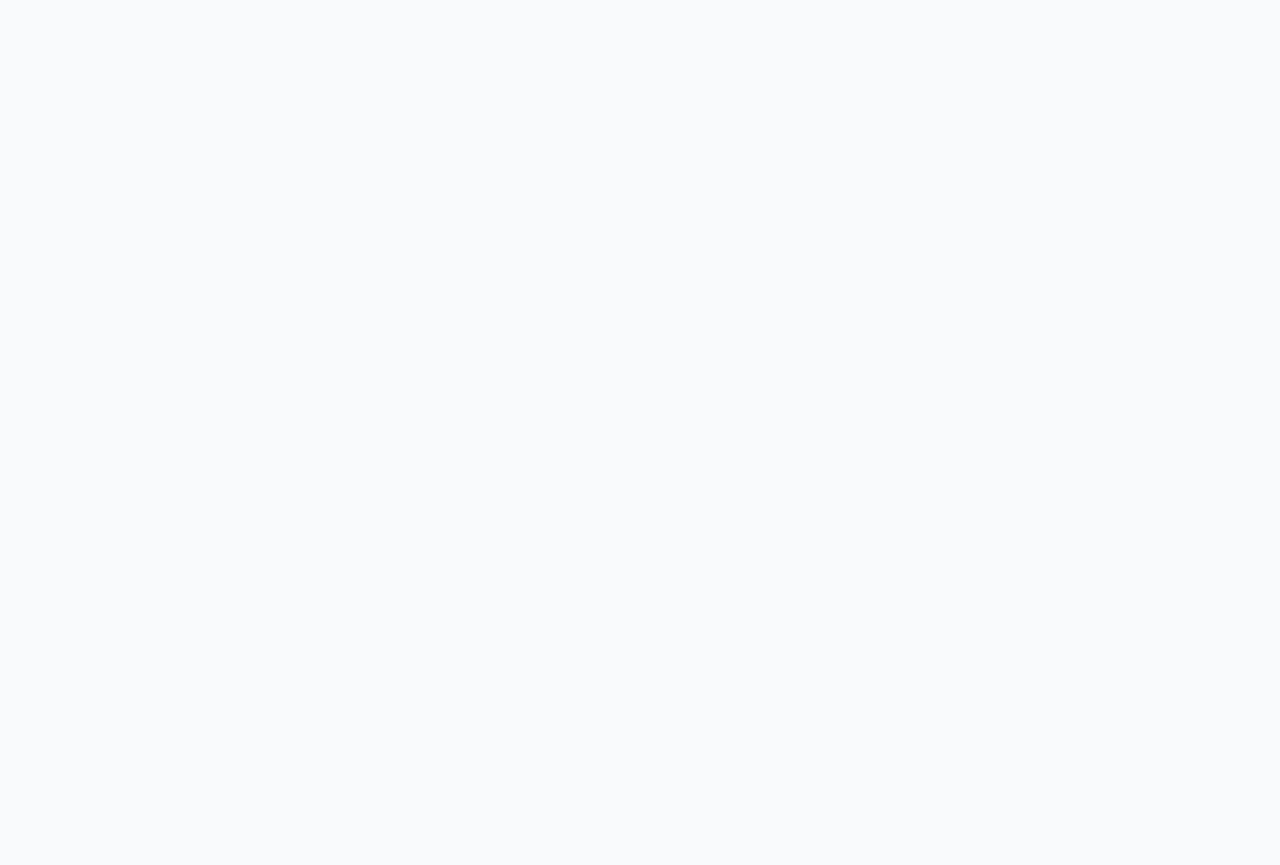
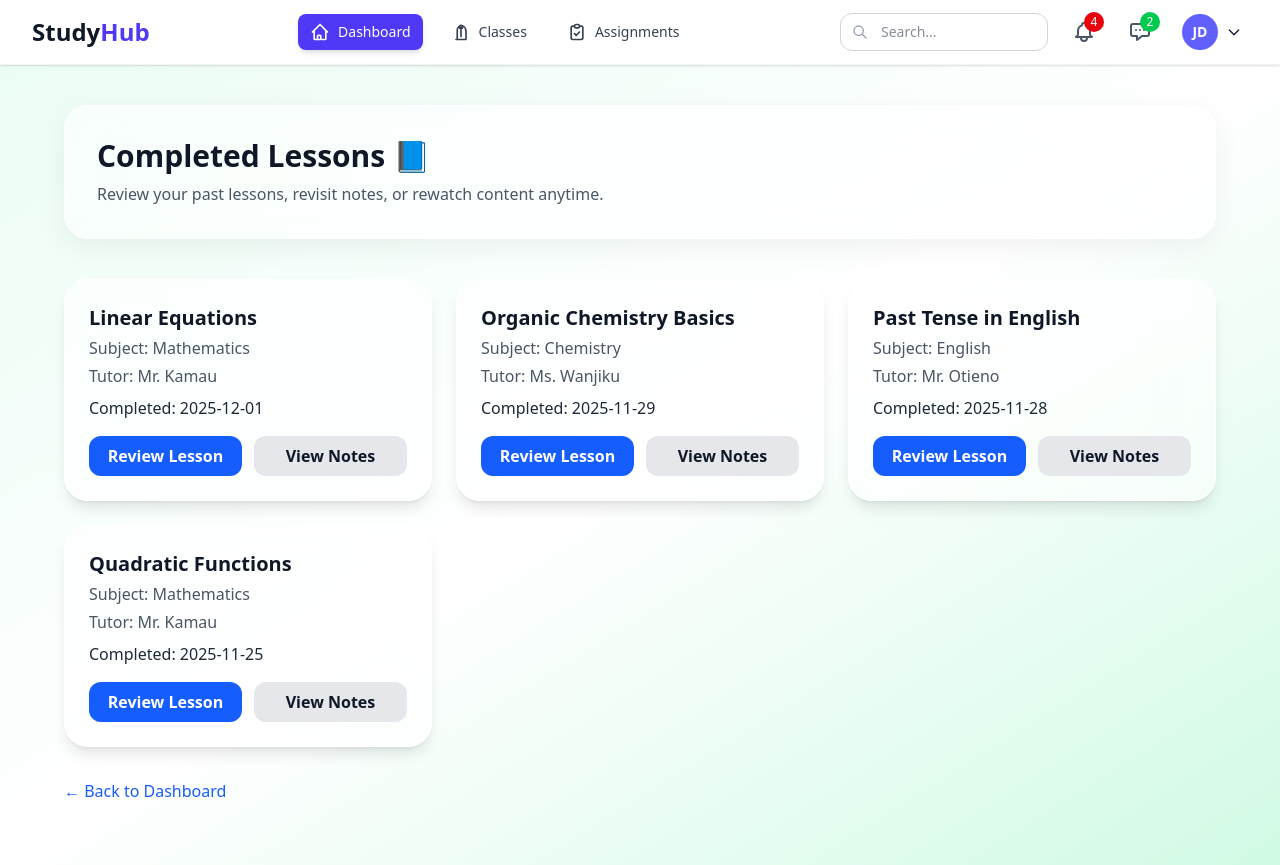
Before and after one commit to juliusmwas/StudyHub, a React (Vite) app: page /student/lessons/completed in a window 1280 px wide. Before the commit this address had no page. Before the commit the page ends 800 px from the top, so only its background shows below. Built offline with nearby package versions, Linux system fonts and the light colour scheme.

Commit message:
Added a comleted lesson section to help students track the classes they have attended to

```diff
--- a/src/App.jsx
+++ b/src/App.jsx
@@ -10,7 +10,7 @@ import TutorDashboard from './Pages/dashboard/tutor/Dashboard';
 import ContinueLesson from './Pages/dashboard/student/Lessons/ContinueLesson';
 import StudentSchedule from './Pages/dashboard/student/Lessons/StudentSchedule';
 import StudentMessages from "./Pages/dashboard/student/Messages/StudentMessages";
-
+import CompletedLessons from "./Pages/dashboard/student/Lessons/CompletedLessons";
 
 function App() {
 
@@ -37,6 +37,7 @@ function App() {
         <Route path="/student/lessons/continue" element={<ContinueLesson />}/>
         <Route path="/student/schedule" element={<StudentSchedule />}/>
         <Route path="/student/messages" element={<StudentMessages />}/>
+        <Route path="/student/lessons/completed" element={<CompletedLessons />}/>
 
       </Routes>
     </Router>
--- /dev/null
+++ b/src/Pages/dashboard/student/Lessons/CompletedLessons.jsx
@@ -0,0 +1,98 @@
+import { Link } from "react-router-dom";
+import StudentNavbar from "../../../../Components/StudentNavbar";
+
+export default function CompletedLessons() {
+  // Mock completed lessons data
+  const completedLessons = [
+    {
+      id: 1,
+      title: "Linear Equations",
+      subject: "Mathematics",
+      tutor: "Mr. Kamau",
+      date: "2025-12-01",
+    },
+    {
+      id: 2,
+      title: "Organic Chemistry Basics",
+      subject: "Chemistry",
+      tutor: "Ms. Wanjiku",
+      date: "2025-11-29",
+    },
+    {
+      id: 3,
+      title: "Past Tense in English",
+      subject: "English",
+      tutor: "Mr. Otieno",
+      date: "2025-11-28",
+    },
+    {
+      id: 4,
+      title: "Quadratic Functions",
+      subject: "Mathematics",
+      tutor: "Mr. Kamau",
+      date: "2025-11-25",
+    },
+  ];
+
+  return (
+    <>
+      <StudentNavbar />
+
+      <div className="min-h-screen bg-gradient-to-br from-emerald-50 via-white to-emerald-100 px-6 py-10">
+        <div className="max-w-6xl mx-auto">
+
+          {/* Header */}
+          <div className="bg-white/60 backdrop-blur-xl p-8 rounded-3xl border border-white shadow-[0_8px_30px_rgba(0,0,0,0.06)] mb-10">
+            <h1 className="text-3xl font-semibold text-gray-900">Completed Lessons 📘</h1>
+            <p className="text-gray-600 mt-2">
+              Review your past lessons, revisit notes, or rewatch content anytime.
+            </p>
+          </div>
+
+          {/* Lessons Grid */}
+          <div className="grid grid-cols-1 md:grid-cols-2 lg:grid-cols-3 gap-6">
+            {completedLessons.map((lesson) => (
+              <div
+                key={lesson.id}
+                className="bg-white/60 backdrop-blur-xl p-6 rounded-3xl border border-white shadow-lg hover:shadow-xl transition flex flex-col justify-between"
+              >
+                <div>
+                  <h2 className="text-xl font-bold text-gray-900">{lesson.title}</h2>
+                  <p className="text-gray-600 mt-1">Subject: {lesson.subject}</p>
+                  <p className="text-gray-600 mt-1">Tutor: {lesson.tutor}</p>
+                  <p className="text-gray-800 font-medium mt-2">Completed: {lesson.date}</p>
+                </div>
+
+                <div className="mt-4 flex gap-3">
+                  <Link
+                    to={`/student/lessons/${lesson.id}/review`}
+                    className="flex-1 px-4 py-2 bg-blue-600 text-white rounded-xl hover:bg-blue-700 transition font-semibold text-center"
+                  >
+                    Review Lesson
+                  </Link>
+                  <Link
+                    to={`/student/lessons/${lesson.id}/notes`}
+                    className="flex-1 px-4 py-2 bg-gray-200 text-gray-900 rounded-xl hover:bg-gray-300 transition font-semibold text-center"
+                  >
+                    View Notes
+                  </Link>
+                </div>
+              </div>
+            ))}
+          </div>
+
+          {/* Back to Dashboard */}
+          <div className="mt-8">
+            <Link
+              to="/student/dashboard"
+              className="text-blue-600 hover:underline"
+            >
+              ← Back to Dashboard
+            </Link>
+          </div>
+
+        </div>
+      </div>
+    </>
+  );
+}
```
